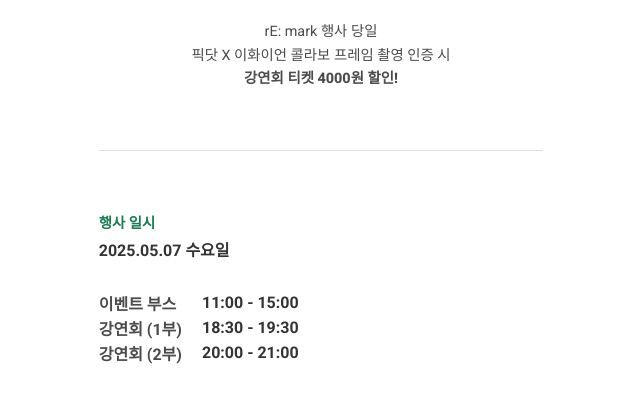
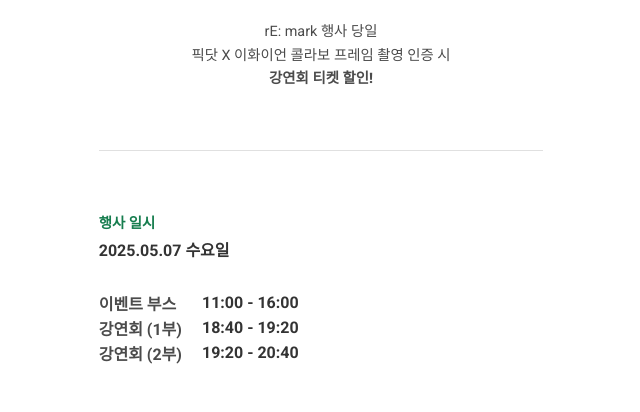
Before and after one commit to his0si/md-site, a React (Vite) app in the folder frontend/: page /introduction-page in a window 1280 px wide. Shown: the part 750-1162 px from the top of the page, without its empty margins (319-959 px from the left). Built offline with nearby package versions, Linux system fonts and the light colour scheme; no server answers.

Commit message:
Docs: 행사 데이터 변경

```diff
--- a/frontend/src/pages/login/IntroductionPage.jsx
+++ b/frontend/src/pages/login/IntroductionPage.jsx
@@ -296,7 +296,7 @@
           <PromotionText>
             rE: mark 행사 당일<br />
             픽닷 X 이화이언 콜라보 프레임 촬영 인증 시<br />
-            <span>강연회 티켓 4000원 할인!</span>
+            <span>강연회 티켓 할인!</span>
           </PromotionText>
         </EventDetails>
       </AnimatedSection>
@@ -307,11 +307,11 @@
           <ScheduleDate>2025.05.07 수요일</ScheduleDate>
           <ScheduleGrid>
             <ScheduleLabel>이벤트 부스</ScheduleLabel>
-            <ScheduleTime>11:00 - 15:00</ScheduleTime>
+            <ScheduleTime>11:00 - 16:00</ScheduleTime>
             <ScheduleLabel>강연회 (1부)</ScheduleLabel>
-            <ScheduleTime>18:30 - 19:30</ScheduleTime>
+            <ScheduleTime>18:40 - 19:20</ScheduleTime>
             <ScheduleLabel>강연회 (2부)</ScheduleLabel>
-            <ScheduleTime>20:00 - 21:00</ScheduleTime>
+            <ScheduleTime>19:20 - 20:40</ScheduleTime>
           </ScheduleGrid>
         </ScheduleContainer>
       </AnimatedSection>
--- a/frontend/src/pages/order/OrderModal.jsx
+++ b/frontend/src/pages/order/OrderModal.jsx
@@ -51,7 +51,7 @@
   products,
   totalPrice,
 }) => {
-  const bankingNumber = "신한 100-026-784849";
+  const bankingNumber = "신한 100-037-524762";
   const navigate = useNavigate();
 
   const handleConfirmOrder = async () => {
--- a/frontend/src/pages/order/OrderPage.jsx
+++ b/frontend/src/pages/order/OrderPage.jsx
@@ -352,10 +352,10 @@
           <AccountBox>
             입금처 계좌번호
             <br />
-            <strong>100-026-784849 이화이언</strong>
+            <strong>신한은행 100-037-524762 이화이언</strong>
           </AccountBox>
           <DepositNote>
-            입금명은 학번(ex. 217****)으로 입력해주세요!
+            입금자명은 학번(ex. 217****)으로 입력해주세요!
           </DepositNote>
         </AccountCard>
 
```
